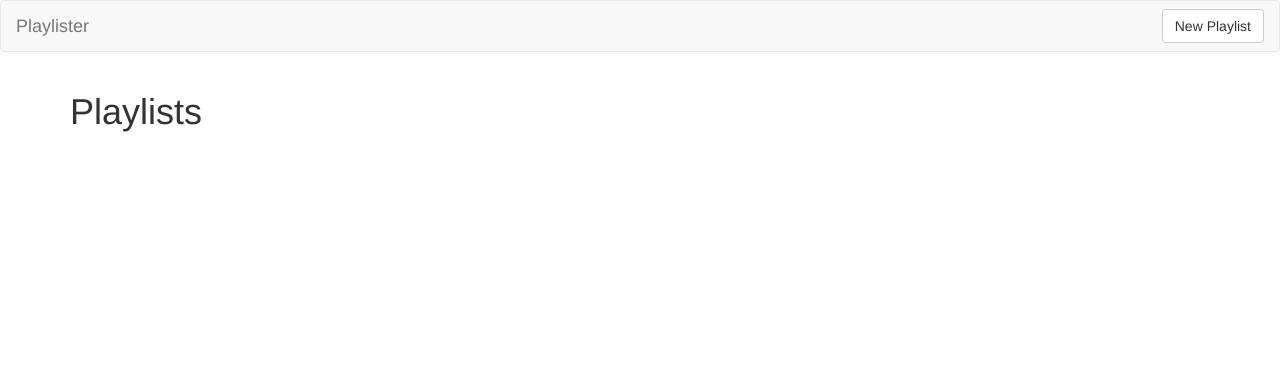
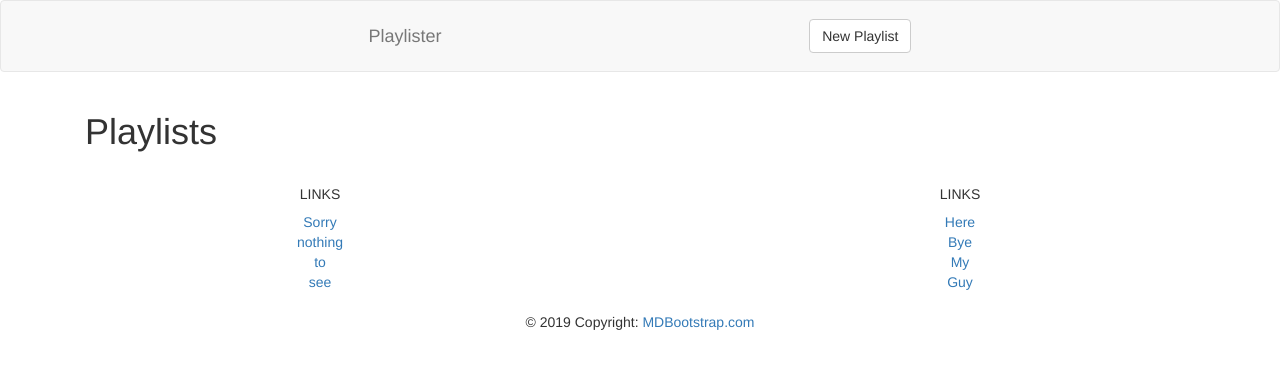
Before and after one commit to Gary-Makeschool-Projects/playlister, a Flask app: page / in a window 1280 px wide. Shown: the top 369 px of the page. Run offline with Flask 2, Linux system fonts and the light colour scheme; data that the repository does not hold is empty; some libraries are stand-ins or nearby versions.

Commit message:
[add] that big commit

```diff
--- a/app.py
+++ b/app.py
@@ -1,6 +1,6 @@
 import os
 import sys
-
+from datetime import datetime
 
 try:
     from flask import Flask, render_template, redirect, request, url_for
@@ -25,6 +25,7 @@ app.config['MONGO_URI'] = host
 client = MongoClient(host=host)
 db = client.get_default_database('test')
 playlists = db.playlists
+comments = db.comments
 
 
 @app.route('/', methods=['GET'])
@@ -55,8 +56,11 @@ def playlists_submit():
     playlist = {
         'title': request.form.get('title'),
         'description': request.form.get('description'),
-        'videos': request.form.get('videos').split()
+        'videos': request.form.get('videos').split(),
+        'created_at': datetime.now(),
+        'rating': request.form.get('rating')
     }
+    print(playlist)
     playlist_id = playlists.insert_one(playlist).inserted_id
     return redirect(url_for('playlists_show', playlist_id=playlist_id))
 
@@ -87,7 +91,8 @@ def playlists_show(playlist_id):
                 description:
     """
     playlist = playlists.find_one({'_id': ObjectId(playlist_id)})
-    return render_template('playlists_show.html', playlist=playlist)
+    playlist_comments = comments.find({'playlist_id': ObjectId(playlist_id)})
+    return render_template('playlists_show.html', playlist=playlist, comments=playlist_comments)
 
 
 @app.route('/playlists/<playlist_id>', methods=['POST'])
@@ -142,6 +147,30 @@ def playlists_delete(playlist_id):
     return redirect(url_for('playlists_index'))
 
 
+@app.route('/playlists/comments', methods=['POST'])
+def comments_new():
+    """Submit a new comment."""
+    comment = {
+        'title': request.form.get('title'),
+        'content': request.form.get('content'),
+        'playlist_id': ObjectId(request.form.get('playlist_id'))
+    }
+    print(comment)
+    comment_id = comments.insert_one(comment).inserted_id
+    return redirect(url_for('playlists_show', playlist_id=comment['playlist_id']))
+
+
+@app.route('/playlists/comments/<comment_id>', methods=['POST'])
+def comments_delete(comment_id):
+    """Action to delete a comment."""
+    if request.form.get('_method') == 'DELETE':
+        comment = comments.find_one({'_id': ObjectId(comment_id)})
+        comments.delete_one({'_id': ObjectId(comment_id)})
+        return redirect(url_for('playlists_show', playlist_id=comment.get('playlist_id')))
+    else:
+        raise NotFound()
+
+
 if __name__ == '__main__':
     try:
         connection = pymongo.Connection(host)
--- a/templates/base.html
+++ b/templates/base.html
@@ -4,6 +4,11 @@
         <meta charset="utf-8" />
         <title>Playlister</title>
         <!-- Latest compiled and minified CSS -->
+        <link
+            rel="stylesheet"
+            href="https://bootswatch.com/4/flatly/bootstrap.min.css"
+        />
+        <script src="https://ajax.googleapis.com/ajax/libs/jquery/3.4.1/jquery.min.js"></script>
         <link
             rel="stylesheet"
             href="https://maxcdn.bootstrapcdn.com/bootstrap/3.3.7/css/bootstrap.min.css"
@@ -19,4 +24,36 @@
         <!-- Latest compiled and minified JavaScript -->
         <script src="https://maxcdn.bootstrapcdn.com/bootstrap/3.3.7/js/bootstrap.min.js"></script>
     </body>
+    <!-- Footer -->
+    <footer class="page-footer font-small blue pt-4">
+        <div class="container-fluid text-center">
+            <div class="row">
+                <hr class="clearfix w-100 d-md-none pb-3" />
+                <div class="col-md-6 mb-md-0 mb-3">
+                    <h5 class="text-uppercase">Links</h5>
+                    <ul class="list-unstyled">
+                        <li><a href="#!">Sorry </a></li>
+                        <li><a href="#!">nothing</a></li>
+                        <li><a href="#!">to</a></li>
+                        <li><a href="#!">see</a></li>
+                    </ul>
+                </div>
+                <div class="col-md-6 mb-md-0 mb-3">
+                    <h5 class="text-uppercase">Links</h5>
+                    <ul class="list-unstyled">
+                        <li><a href="#!">Here</a></li>
+                        <li><a href="#!">Bye</a></li>
+                        <li><a href="#!">My</a></li>
+                        <li><a href="#!">Guy</a></li>
+                    </ul>
+                </div>
+            </div>
+        </div>
+        <div class="footer-copyright text-center py-3">
+            © 2019 Copyright:
+            <a href="https://mdbootstrap.com/education/bootstrap/">
+                MDBootstrap.com</a
+            >
+        </div>
+    </footer>
 </html>
```
Also changed, not shown: templates/partials/comment.html (added, +13 -0 lines), templates/partials/comment_form.html (+30 -0 lines), templates/playlists_show.html (+8 -0 lines).
